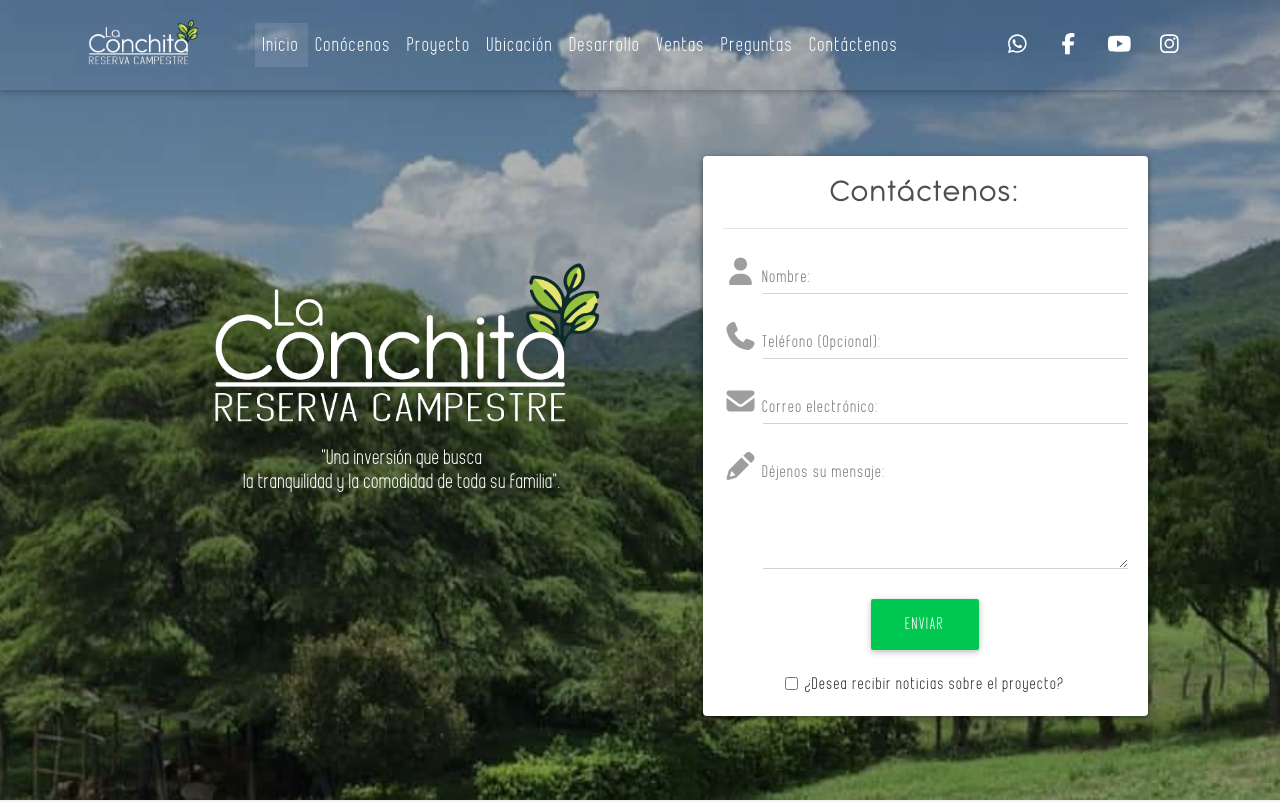
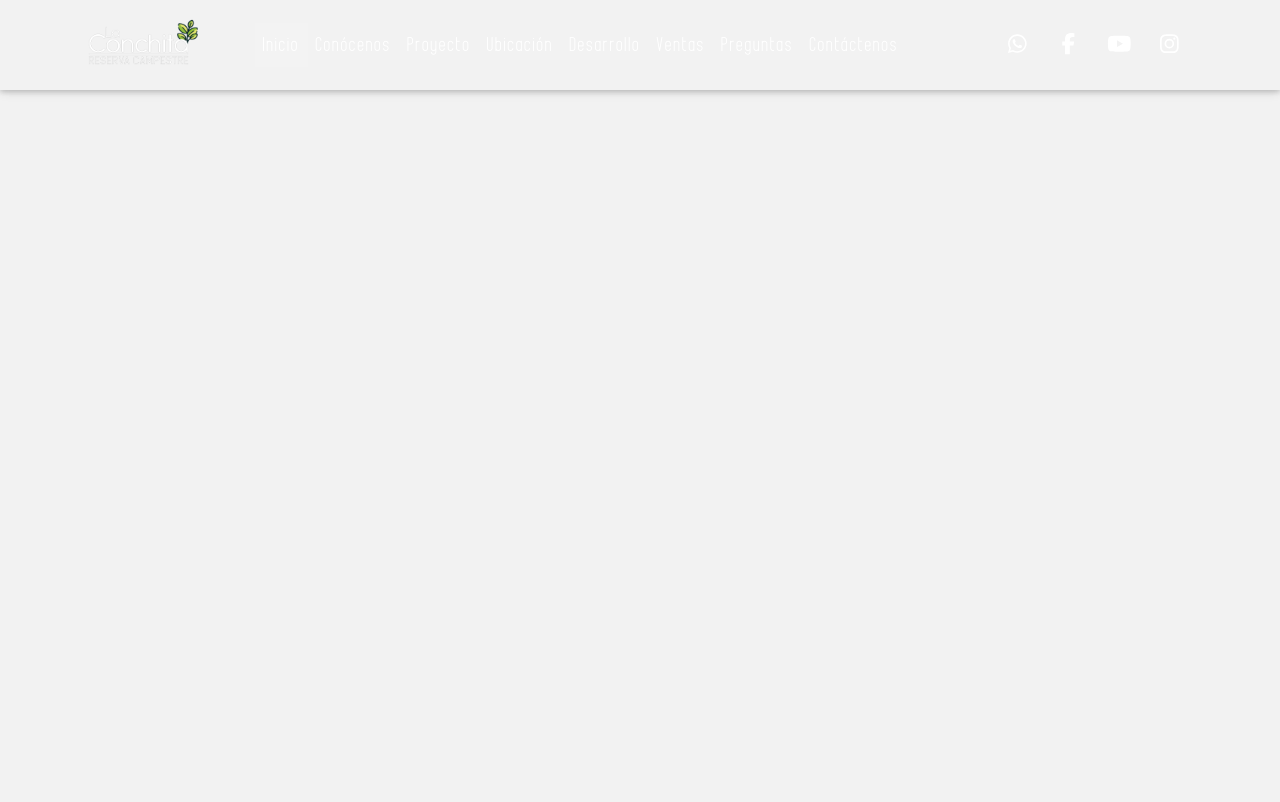
Before and after one commit to jsl-source/CambiosConchita, a plain HTML site: page index.html in a window 1280 px wide. Shown: the top 802 px of the page. Drawn offline with Linux system fonts and the light colour scheme.

Commit message:
Se deja formulario inferior a la vista en cualquier tamaño, se quita la imagen de fondo del header y el formulario y el titulo

```diff
--- a/index.html
+++ b/index.html
@@ -141,8 +141,7 @@
                   <a class="nav-link" data-scroll href="#faqs">Preguntas</a>
                 </li>
                 <li class="nav-item">
-                  <a class="nav-link d-block d-xl-none" data-scroll href="#contactenos1">Contáctenos</a>
-                  <a class="nav-link d-none d-xl-block" data-scroll href="#">Contáctenos</a>
+                  <a class="nav-link d-block " data-scroll href="#contactenos1">Contáctenos</a>
                 </li>
               </ul>
               <form class="form-inline">
@@ -177,94 +176,9 @@
           </div>
         </nav>
         <!-- Navbar -->
-        <!-- Full Page Intro -->
-        <div class="view lazyload" style="background: url('img/imgconchita/background.jpg'); background-repeat: no-repeat; background-size: cover; background-position: center center;">
-          <!-- Mask & flexbox options-->
-          <div class="mask rgba-black-light d-flex justify-content-center align-items-center">
-            <!-- Content -->
-            <div class="container">
-              <!--Grid row-->
-              <div class="row pt-lg-5 mt-lg-5 justify-content-center">
-                <!--Grid column-->
-                <div class="col-sm-12 col-md-6 mb-5 mt-5 white-text text-center animated fadeInLeft" data-wow-delay="0.3s">
-                    <!--Grid column-->
-                    <div class="row justify-content-center">
-                          <img data-src="img/imgconchita/LogoBlancoConchita2.png" class="img-fluid logo lazyload" alt="">
-                          <!--Grid column-->
-                          <h6 class="mb-3 antipasto">"Una inversión que busca <br> la tranquilidad
-                            y la comodidad de toda su familia".</h6>
-                          <div class="w-100"></div>
-                          <!-- <a class="ventas btn btn-outline-white btn-rounded-pill" href="#sales">Visítenos</a> -->
-                    </div>
-                </div>
-                <!--Grid column-->
-                <!--Grid column-->
-                <div class="formulario col-md-6 col-xl-5 mb-4" id="contactenos">
-                      <!--Form-->
-                    <form method="POST" id="formulario1">
-                      <div class="card animated fadeInRight" data-wow-delay="0.3s">
-                        <div class="card-body z-depth-1">
-                          <!--Header-->
-                          <div class="text-center">
-                            <h3 class="dark-grey-text d-block" id="letrero">
-                              <strong>Contáctenos:</strong>
-                            </h3>
-                            <h3 class="dark-grey-text d-none" id="letreroico">
-                              <i class="fas fa-check-circle fa-2x green-text"></i>
-                            </h3>
-                            <div class="d-none" id="letreroload">
-                              <div class="col d-flex justify-content-center">
-                                <img src="img/imgconchita/loader.gif" alt="" width="100">
-                              </div>
-                            </div>
-                            <hr>
-                          </div>
-                          <!--Body-->
-                          <div class="md-form">
-                            <i class="fas fa-user prefix grey-text"></i>
-                            <input type="text" id="nombre" class="form-control" autocomplete="off">
-                            <label for="form3" class="mul" id="lblnombre">Nombre:</label>
-                          </div>
-                          <div class="md-form">
-                            <i class="fas fa-phone prefix grey-text"></i>
-                            <input type="text" id="telefono" class="form-control" autocomplete="off">
-                            <label for="form2" class="mul" id="lbltelefono">Teléfono (Opcional):</label>
-                          </div>
-                          <div class="md-form">
-                            <i class="fas fa-envelope prefix grey-text"></i>
-                            <input type="text" id="email" class="form-control" autocomplete="off">
-                            <label for="form2" class="mul" id="lblemail">Correo electrónico:</label>
-                          </div>
-                          <!--Textarea with icon prefix-->
-                          <div class="md-form">
-                            <i class="fas fa-pencil-alt prefix grey-text"></i>
-                            <textarea  id="mensaje" class="md-textarea form-control" rows="3" autocomplete="off"></textarea>
-                            <label for="form8" class="mul" id="lblmensaje">Déjenos su mensaje:</label>
-                          </div>
-                          <div class="text-center mt-3">
-                            <button class="btn btn-green btn-rounded-pill env" type="submit" id='btn-env'>Enviar</button>
-                          </div>
-                          <div class="text-center mt-3">
-                            <fieldset class="form-check">
-                              <input class="form-check-input" type="checkbox" id="news">
-                              <label class="form-check-label" for="checkbox1" class="dark-grey-text" style="font-family:'MeganJune', sans-serif; font-size: 16px;
-                              letter-spacing: 1px;">¿Desea recibir noticias sobre el proyecto?</label>
-                            </fieldset>
-                          </div>
-                        </div>
-                      </div>
-                    </form>
-                      <!--/.Form-->
-                </div>
-                <!--Grid column-->
-              </div>
-              <!--Grid row-->
-            </div>
-            <!-- Content -->
-          </div>
-          <!-- Mask & flexbox options-->
-        </div>
-        <!-- Full Page Intro -->
+        <!-- Slider -->
+
+        <!-- Slider -->
     </header>
   <!-- Main navigation -->
     <h1 class="d-none">LA CONCHITA RESERVA CAMPESTRE</h1>
@@ -913,7 +827,7 @@
          <!--seccion preguntas frecuentes-->
 
       <!--seccion contactenos-->
-      <div class="container empresa  my-4 d-block d-xl-none z-depth-2" id="contactenos1" style="background: #00838f;">
+      <div class="container empresa  my-4 d-block z-depth-2" id="contactenos1" style="background: #00838f;">
         <div class="row d-flex align-items-center">
           <div class="col d-flex justify-content-center mt-4">
               <div class="col-md-6 col-xl-5 mb-4">
```
